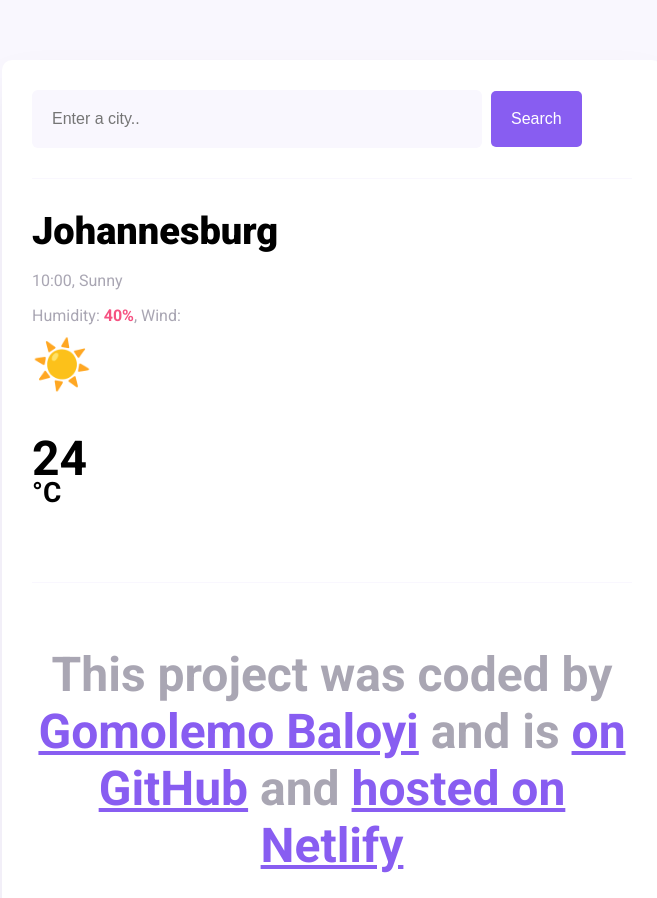
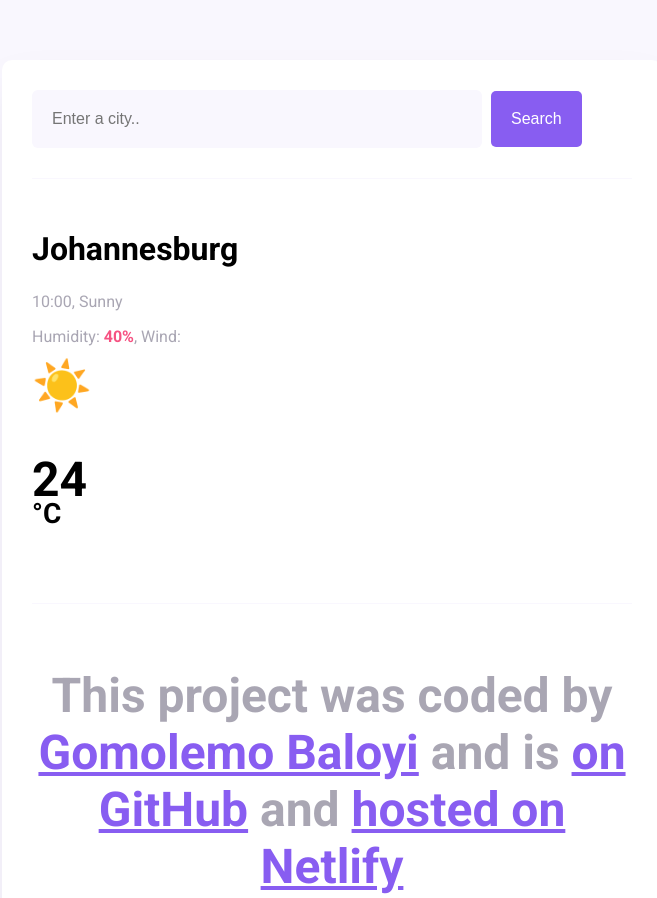
Before and after one commit to Gomolemo001/my_weather_application, a website built with Parcel: page index.html in a window 1280 px wide. Shown: the top 898 px of the page, without its empty margins (308-965 px from the left). Built offline with nearby package versions, Linux system fonts and the light colour scheme; no server answers.

Commit message:
Update styles.css

```diff
--- a/src/styles.css
+++ b/src/styles.css
@@ -55,7 +55,7 @@
   justify-content: space-between;
 }
 
-.current-city {
+.city {
   font-size: 38px;
   font-weight: 900;
   margin: 0;
```
